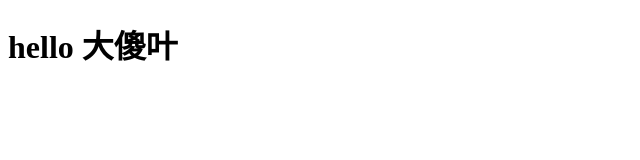
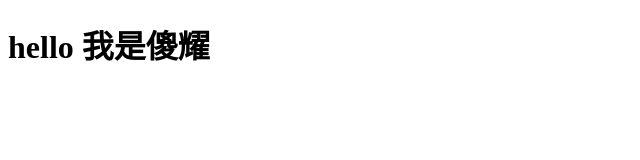
Before and after one commit to YasinChan/yasinchan.github.io, a plain HTML site: page index.html in a window 1280 px wide. Shown: the whole page, without its empty margins (0-640 px from the left). Drawn offline with Linux system fonts and the light colour scheme.

Commit message:
Update index.html

```diff
--- a/index.html
+++ b/index.html
@@ -5,6 +5,6 @@
 		<title></title>
 	</head>
 	<body>
-		<h1>hello 大傻叶</h1>
+		<h1>hello 我是傻耀</h1>
 	</body>
 </html>
```
